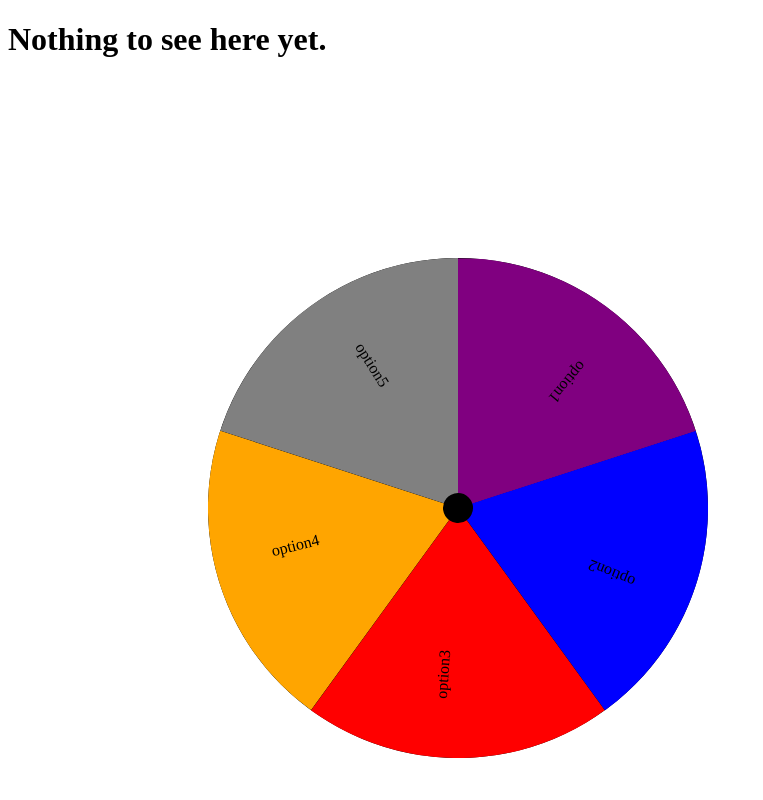
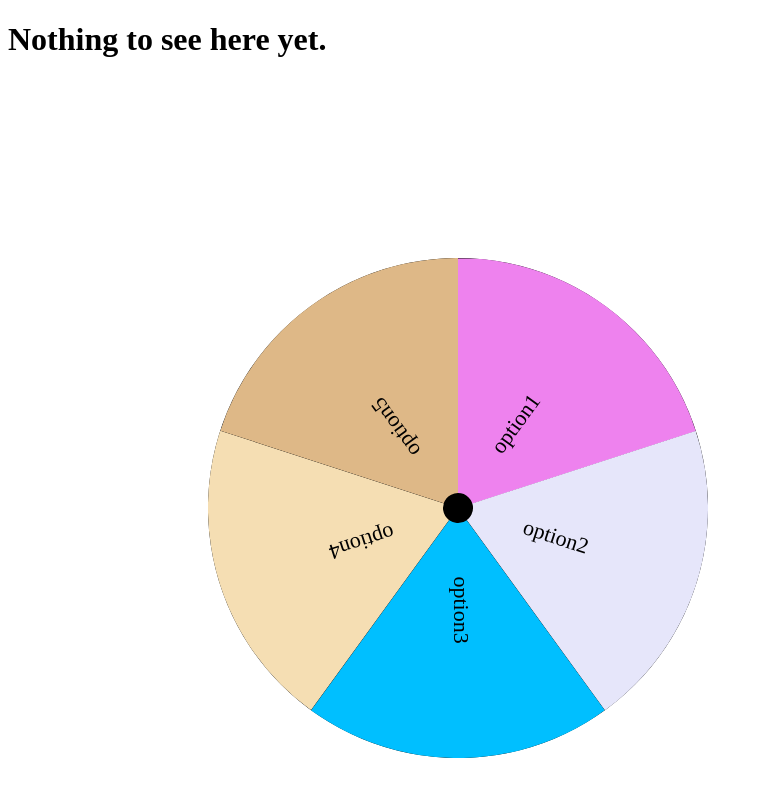
Before and after one commit to rtrydev/wof-ui, an Angular app: page / in a window 1280 px wide. Shown: the top 800 px of the page, without its empty margins (0-763 px from the left). Built offline with nearby package versions, Linux system fonts and the light colour scheme.

Commit message:
Fixed text positioning in the wheel options

```diff
--- a/src/app/components/wheel/wheel.component.html
+++ b/src/app/components/wheel/wheel.component.html
@@ -14,7 +14,14 @@
         border: '235px solid ' + option.color,
         transform: 'rotate(' + option.rotation + ')'
       }">
-      <div style="position: absolute; top: -120px; left: 100px; transform: rotate(130deg)">
+      <div
+        [ngStyle]="{
+          transform: 'rotate(' + option.textRotation + ')',
+          marginLeft: textMarginLeft + 'px',
+          marginTop: textMarginTop + 'px',
+          fontSize: textSize + 'px'
+        }"
+      >
         {{option.text}}
       </div>
     </div>
--- a/src/app/components/wheel/wheel.component.ts
+++ b/src/app/components/wheel/wheel.component.ts
@@ -15,6 +15,12 @@ export class WheelComponent implements OnDestroy {
 
   public options: WheelOption[] = [];
 
+  public textSize = 22;
+  public textOffset = 90;
+
+  public textMarginTop = 0;
+  public textMarginLeft = 0;
+
   private timeStep = 17;
   private maxDivider = 2048;
 
@@ -22,19 +28,35 @@ export class WheelComponent implements OnDestroy {
   private rotationInterval: any;
 
   private colors = [
-    'red',
-    'green',
-    'blue',
-    'yellow',
-    'pink',
-    'purple',
-    'orange',
-    'white',
-    'gray'
+    'AliceBlue',
+    'Coral',
+    'DeepSkyBlue',
+    'Gold',
+    'HotPink',
+    'Lavender',
+    'MediumSeaGreen',
+    'NavajoWhite',
+    'Olive',
+    'PaleTurquoise',
+    'RoyalBlue',
+    'SlateGray',
+    'Teal',
+    'Violet',
+    'Wheat',
+    'YellowGreen',
+    'Azure',
+    'BurlyWood',
+    'Chocolate',
+    'DarkSalmon'
   ]
 
   constructor() {
-    this.options = this.generateOptions(5);
+    const optionCount = 5;
+
+    this.textMarginTop = -(this.textOffset - this.textSize) * Math.cos(Math.PI / optionCount);
+    this.textMarginLeft = (this.textOffset) * Math.sin(Math.PI / optionCount);
+
+    this.options = this.generateOptions(optionCount);
   }
 
   ngOnDestroy() {
@@ -48,9 +70,10 @@ export class WheelComponent implements OnDestroy {
       result.push({
         text: `option${i + 1}`,
         color: this.colors[
-          Math.floor(Math.random() * this.colors.length)
+            Math.floor(Math.random() * this.colors.length)
           ],
-        rotation: `${i * (360 / optionCount)}deg`
+        rotation: `${i * (360 / optionCount)}deg`,
+        textRotation: `${-90 + (180 / optionCount)}deg`
       })
     }
 
--- a/src/app/interfaces/wheel-option.ts
+++ b/src/app/interfaces/wheel-option.ts
@@ -2,4 +2,5 @@ export interface WheelOption {
   text: string;
   color: string;
   rotation: string;
+  textRotation: string;
 }
```
